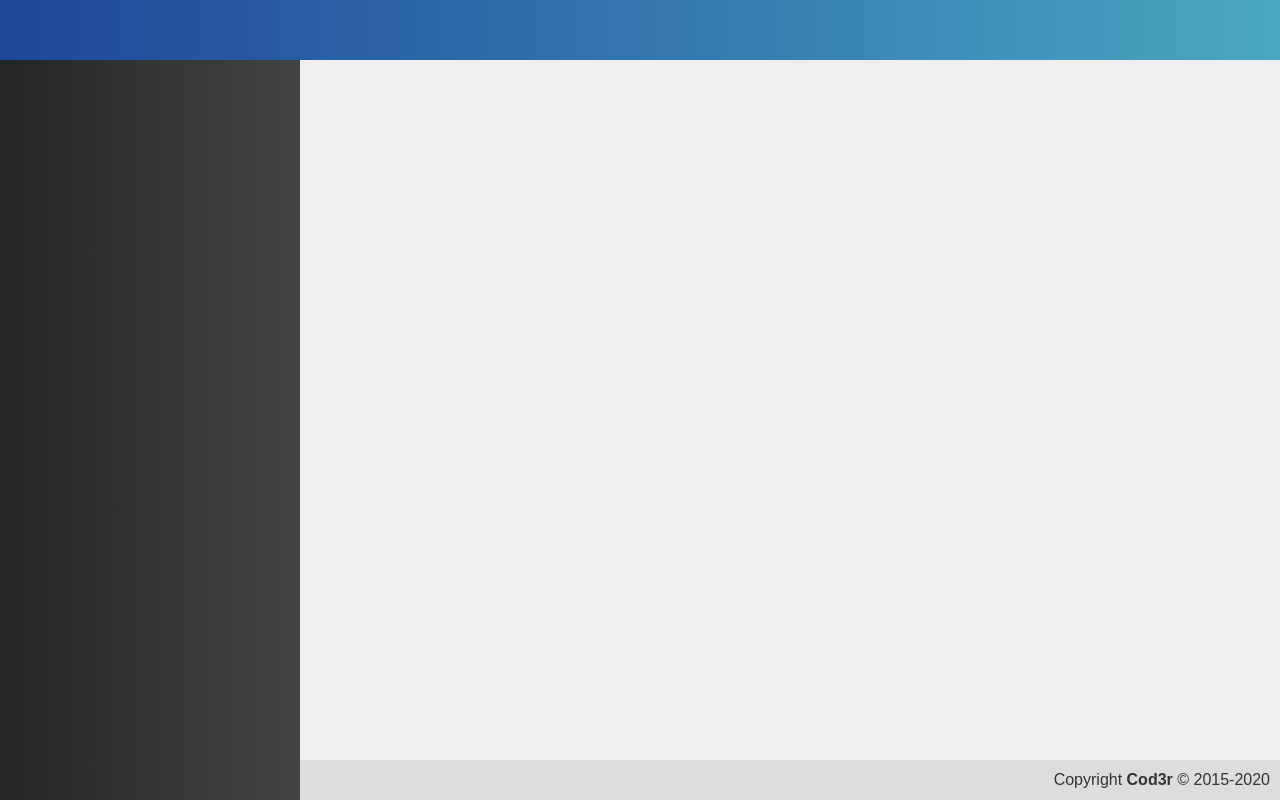
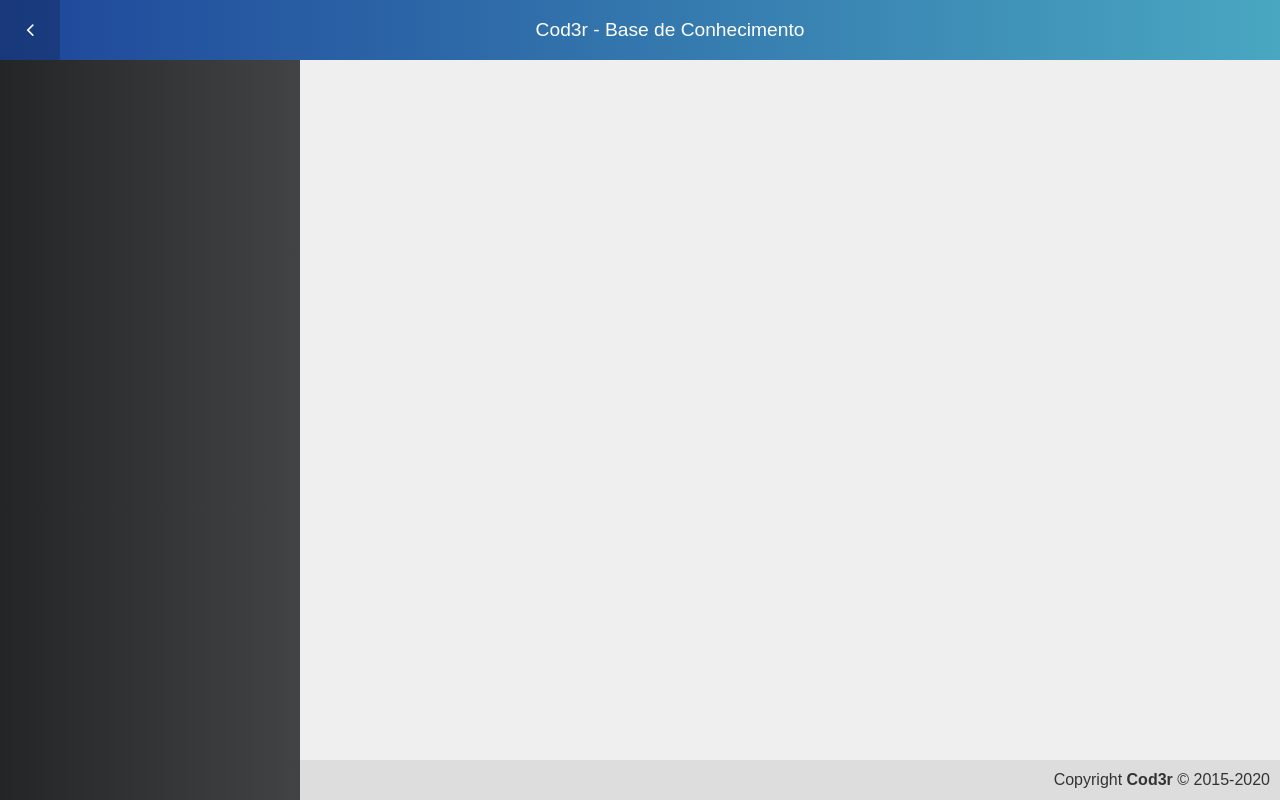
Before and after one commit to andrerocha546/projeto_final-curso_udemy, a Vue app in the folder frontend/: page / in a window 1280 px wide. Built offline with nearby package versions, Linux system fonts and the light colour scheme.

Commit message:
organizando toggle e title no header

```diff
--- a/frontend/src/App.vue
+++ b/frontend/src/App.vue
@@ -1,6 +1,6 @@
 <template>
 	<div id="app">
-		<Header />
+		<Header title='Cod3r - Base de Conhecimento' :hideToggle='false'/>
 		<Menu />
 		<Content />
 		<Footer />
--- a/frontend/src/components/template/Header.vue
+++ b/frontend/src/components/template/Header.vue
@@ -1,10 +1,30 @@
 <template>
-    <header class="header"></header>
+    <header class="header">
+        <a class="toggle" @click="toggleMenu()" v-if="!hideToggle">
+            <i class="fa fa-lg" :class="icon"></i>
+        </a>
+        <h1 class="title">
+            {{ title }}
+        </h1>
+    </header>
 </template>
 
 <script>
 export default {
-    name: 'Header'
+    name: 'Header',
+    props: {
+        title: String,
+        hideToggle: Boolean
+    },
+    computed: {
+        icon() {
+            return "fa-angle-left"        }
+    },
+    methods: {
+        toggleMenu() {
+
+        }
+    }
 }
 </script>
 
@@ -17,4 +37,33 @@ export default {
         justify-content: center;
         align-items: center
     }
+
+    .title {
+        font-size: 1.2rem;
+        color: white;
+        font-weight: 100;
+        flex-grow: 1;
+        text-align: center;
+    }
+
+    .title a {
+        color: white;
+        text-decoration: none;
+    }
+
+    .header.header > a.toggle {
+        width: 60px;
+        height: 100%;
+        color: white;
+        justify-self: flex-start;
+        text-decoration: none;
+
+        display: flex;
+        justify-content: center;
+        align-items: center;
+    }
+
+    .header.header > a.toggle:hover {
+        background-color: rgba(0, 0, 0, 0.2)
+    }
 </style>
--- a/frontend/src/main.js
+++ b/frontend/src/main.js
@@ -1,3 +1,4 @@
+import 'font-awesome/css/font-awesome.css'
 import Vue from 'vue'
 
 import App from './App'
```
